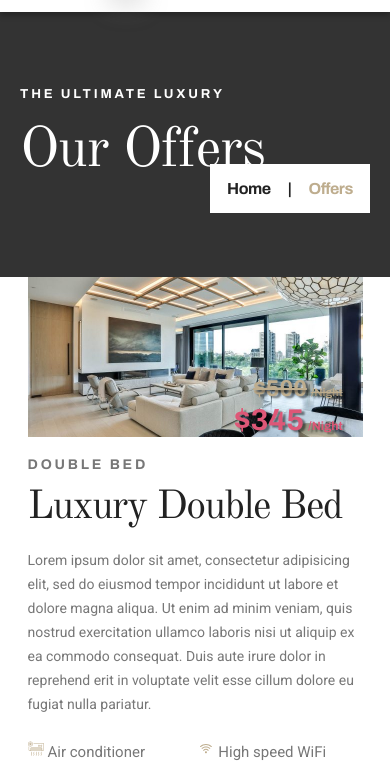
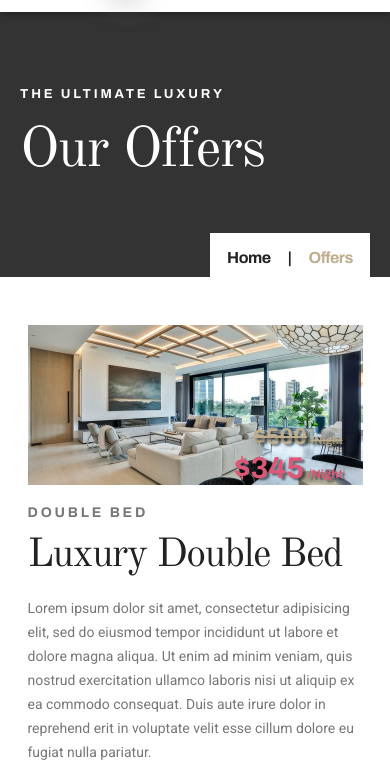
Before and after one commit to MarcoNobody1/HotelMiranda, a plain HTML site: page html/Offers.html in a window 390 px wide. Shown: the part 58-833 px from the top of the page. Drawn offline with nearby package versions, Linux system fonts and the light colour scheme; files that its build step writes are made by us from their sources.

Commit message:
Se corrigen problemas con la seccion intro de la pagina offers

```diff
--- a/sass/OffersPage/_offers-intro.scss
+++ b/sass/OffersPage/_offers-intro.scss
@@ -1,6 +1,7 @@
 @import "../variables";
 
 .offerspageintro {
+    margin-bottom: 48px;
     background: #333;
     height: 335px;
     &__inner {
@@ -27,9 +28,6 @@
         align-items: center;
         position: absolute;
         right: 20px;
-        @media only screen and (max-width: 391px) {
-            bottom: 20px;
-        }
     }
     &__pretitle {
         @include h6title;
```
